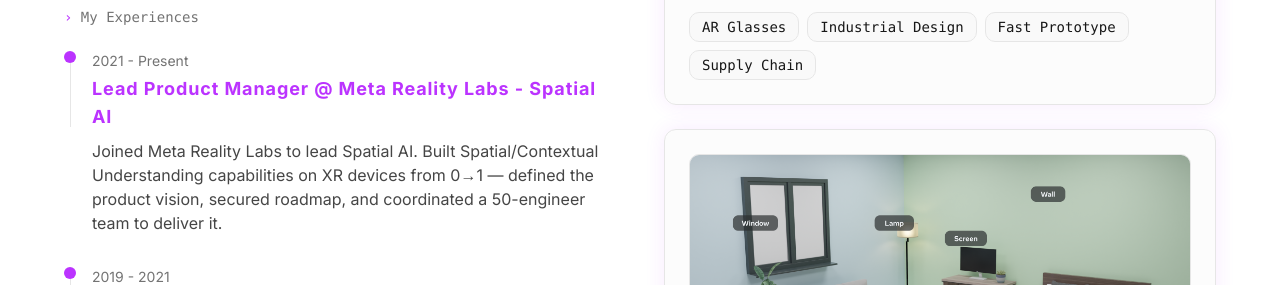
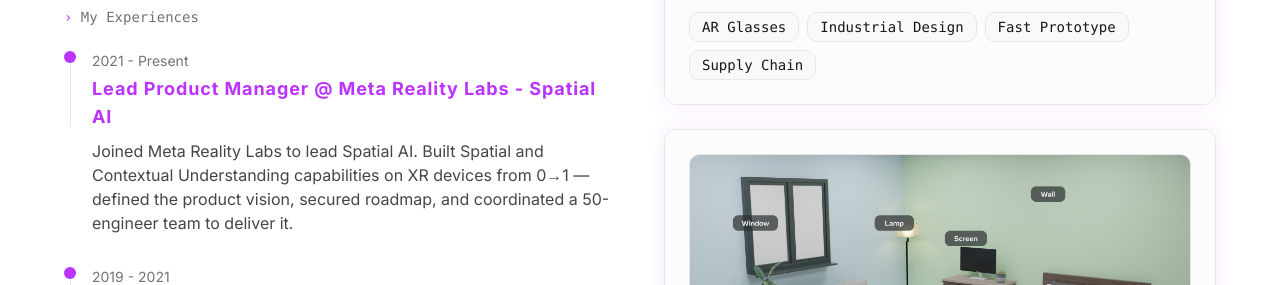
Before and after one commit to xiaomenghuan511/byte-brush-bytes, a React (Vite) app: page / in a window 1280 px wide. Shown: the part 1880-2165 px from the top of the page. Built offline with nearby package versions, Linux system fonts and the light colour scheme.

Commit message:
Update About Section Text
Updated the text in the About section to reflect new career and project details.

```diff
--- a/src/components/About.tsx
+++ b/src/components/About.tsx
@@ -36,7 +36,7 @@ const About = () => {
                   <div className="flex-1">
                     <div className="text-sm text-muted-foreground mb-1">2021 - Present</div>
                     <h4 className="font-cyber font-bold text-lg text-primary mb-2">Lead Product Manager @ Meta Reality Labs - Spatial AI</h4>
-                    <p className="text-foreground/80">Joined Meta Reality Labs to lead Spatial AI. Built Spatial/Contextual Understanding capabilities on XR devices from 0→1 — defined the product vision, secured roadmap, and coordinated a 50-engineer team to deliver it.</p>
+                    <p className="text-foreground/80">Joined Meta Reality Labs to lead Spatial AI. Built Spatial and Contextual Understanding capabilities on XR devices from 0→1 — defined the product vision, secured roadmap, and coordinated a 50-engineer team to deliver it.</p>
                   </div>
                 </div>
 
```
